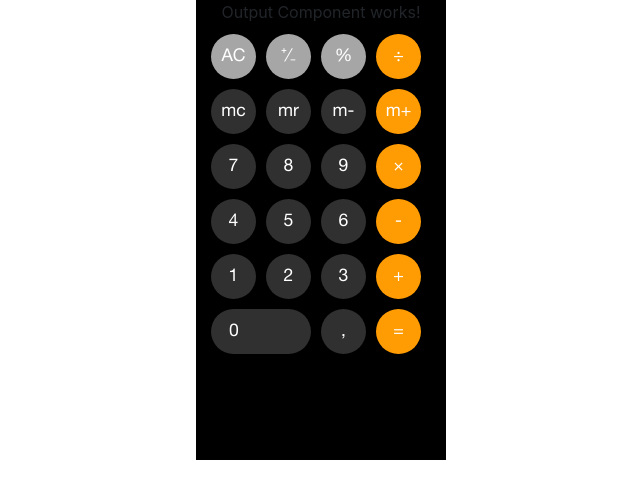
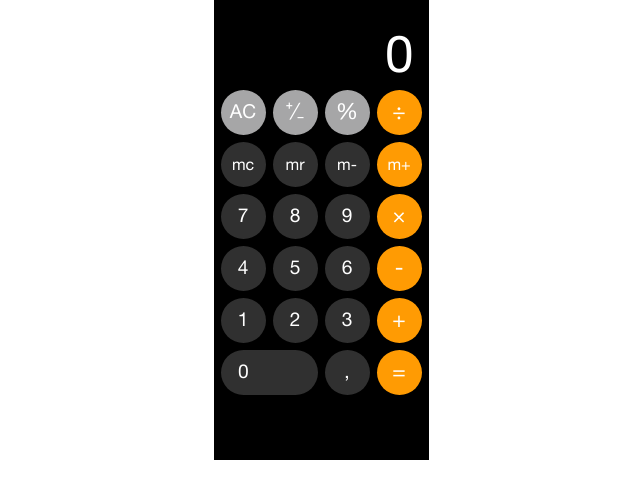
Before and after one commit to alexey-plotnikov/React-Codempire-Test-Task, a React (Create React App) app in the folder calculator-application/: page / in a window 1280 px wide. Shown: the top 498 px of the page, without its empty margins (319-959 px from the left). Built offline with nearby package versions, Linux system fonts and the light colour scheme.

Commit message:
UI changes, new methods implementation

```diff
--- a/calculator-application/src/common/constants.js
+++ b/calculator-application/src/common/constants.js
@@ -23,8 +23,10 @@ export const KeypadButtonConstants = {
   NUMBER_TWO: "2",
   NUMBER_ONE: "1",
   NUMBER_ZERO: "0",
-  LIGHT_GREY: "light-grey-button",
-  GREY: "grey-button",
-  ORANGE: "orange-button",
-  ZERO_BUTTON_SIZE: "zero-button-size"
+  SIGN_STYLE: "sign-button",
+  MEMORY_NUMBER_STYLE: "memory-number-button",
+  ZERO_STYLE: "zero-button",
+  LIGHT_GREY_COLOR: "light-grey-button",
+  GREY_COLOR: "grey-button",
+  ORANGE_COLOR: "orange-button",
 };
--- a/calculator-application/src/components/Calculator/Calculator.js
+++ b/calculator-application/src/components/Calculator/Calculator.js
@@ -1,17 +1,20 @@
 import React from "react";
 
-import OutputComponent from "components/Output/Output";
+import OutputComponent from "components/OutputDisplay/OutputDisplay";
 import KeypadComponent from "components/Keypad/Keypad";
 
-import "./Calculator.scss"
+import "./Calculator.scss";
 
 const CalculatorComponent = (props) => {
-  const {} = props;
+  const { inputDigit, displayedValue, clearOutputDisplay } = props;
 
   return (
     <div className="content-component">
-      <OutputComponent />
-      <KeypadComponent />
+      <OutputComponent displayedValue={displayedValue} />
+      <KeypadComponent
+        inputDigit={(digit) => inputDigit(digit)}
+        clearOutputDisplay={() => clearOutputDisplay()}
+      />
     </div>
   );
 };
--- a/calculator-application/src/components/Calculator/Calculator.scss
+++ b/calculator-application/src/components/Calculator/Calculator.scss
@@ -1,6 +1,6 @@
 .content-component {
   height: 460px;
-  width: 250px;
+  width: 215px;
   margin: auto;
   padding: 0;
   text-align: center;
--- a/calculator-application/src/components/Keypad/Keypad.js
+++ b/calculator-application/src/components/Keypad/Keypad.js
@@ -1,174 +1,193 @@
 import React from "react";
-
-import Container from "react-bootstrap/Container";
-import Row from "react-bootstrap/Row";
-import Col from "react-bootstrap/Col";
 
 import KeypadButton from "components/KeypadButton/KeypadButton";
 import { KeypadButtonConstants } from "common/constants";
 import "./Keypad.scss";
 
 const KeypadComponent = (props) => {
-  const {} = props;
+  const { inputDigit, clearOutputDisplay } = props;
 
   return (
-    <Container className="keypad-container">
-      <Row className="keypad-container__keypad-row no-gutters">
-        <Col className="test">
+    <div className="keypad-container">
+      <div className="keypad-container__keypad-row">
+        <div className="keypad-container__keypad-row__keypad-column">
           <KeypadButton
             btnLabel={KeypadButtonConstants.ALL_CLEAR_SIGN}
-            btnStyle={KeypadButtonConstants.LIGHT_GREY}
+            btnColor={KeypadButtonConstants.LIGHT_GREY_COLOR}
+            onClick={() => clearOutputDisplay()}
           />
-        </Col>
-        <Col className="test">
+        </div>
+        <div className="keypad-container__keypad-row__keypad-column">
           <KeypadButton
             btnLabel={KeypadButtonConstants.PLUS_MINUS_SIGN}
-            btnStyle={KeypadButtonConstants.LIGHT_GREY}
+            btnStyle={KeypadButtonConstants.SIGN_STYLE}
+            btnColor={KeypadButtonConstants.LIGHT_GREY_COLOR}
           />
-        </Col>
-        <Col className="test">
+        </div>
+        <div className="keypad-container__keypad-row__keypad-column">
           <KeypadButton
             btnLabel={KeypadButtonConstants.PERCENTAGE_SIGN}
-            btnStyle={KeypadButtonConstants.LIGHT_GREY}
+            btnColor={KeypadButtonConstants.LIGHT_GREY_COLOR}
+            btnStyle={KeypadButtonConstants.SIGN_STYLE}
           />
-        </Col>
-        <Col className="test">
+        </div>
+        <div className="keypad-container__keypad-row__keypad-column">
           <KeypadButton
             btnLabel={KeypadButtonConstants.DIVISION_SIGN}
-            btnStyle={KeypadButtonConstants.ORANGE}
+            btnColor={KeypadButtonConstants.ORANGE_COLOR}
+            btnStyle={KeypadButtonConstants.SIGN_STYLE}
           />
-        </Col>
-      </Row>
+        </div>
+      </div>
 
-      <Row className="keypad-container__keypad-row no-gutters">
-        <Col>
+      <div className="keypad-container__keypad-row no-gutters">
+        <div className="keypad-container__keypad-row__keypad-column">
           <KeypadButton
             btnLabel={KeypadButtonConstants.MEMORY_NUMBER_CLEAR_SIGN}
-            btnStyle={KeypadButtonConstants.GREY}
+            btnColor={KeypadButtonConstants.GREY_COLOR}
+            btnStyle={KeypadButtonConstants.MEMORY_NUMBER_STYLE}
           />
-        </Col>
-        <Col>
+        </div>
+        <div className="keypad-container__keypad-row__keypad-column">
           <KeypadButton
             btnLabel={KeypadButtonConstants.MEMORY_NUMBER_RECALL_SIGN}
-            btnStyle={KeypadButtonConstants.GREY}
+            btnColor={KeypadButtonConstants.GREY_COLOR}
+            btnStyle={KeypadButtonConstants.MEMORY_NUMBER_STYLE}
           />
-        </Col>
-        <Col>
+        </div>
+        <div className="keypad-container__keypad-row__keypad-column">
           <KeypadButton
             btnLabel={KeypadButtonConstants.MEMORY_NUMBER_MINUS_SIGN}
-            btnStyle={KeypadButtonConstants.GREY}
+            btnColor={KeypadButtonConstants.GREY_COLOR}
+            btnStyle={KeypadButtonConstants.MEMORY_NUMBER_STYLE}
           />
-        </Col>
-        <Col>
+        </div>
+        <div className="keypad-container__keypad-row__keypad-column">
           <KeypadButton
             btnLabel={KeypadButtonConstants.MEMORY_NUMBER_PLUS_SIGN}
-            btnStyle={KeypadButtonConstants.ORANGE}
+            btnColor={KeypadButtonConstants.ORANGE_COLOR}
+            btnStyle={KeypadButtonConstants.MEMORY_NUMBER_STYLE}
           />
-        </Col>
-      </Row>
+        </div>
+      </div>
 
-      <Row className="keypad-container__keypad-row no-gutters">
-        <Col>
+      <div className="keypad-container__keypad-row no-gutters">
+        <div className="keypad-container__keypad-row__keypad-column">
           <KeypadButton
             btnLabel={KeypadButtonConstants.NUMBER_SEVEN}
-            btnStyle={KeypadButtonConstants.GREY}
+            btnColor={KeypadButtonConstants.GREY_COLOR}
+            onClick={() => inputDigit(KeypadButtonConstants.NUMBER_SEVEN)}
           />
-        </Col>
-        <Col>
+        </div>
+        <div className="keypad-container__keypad-row__keypad-column">
           <KeypadButton
             btnLabel={KeypadButtonConstants.NUMBER_EIGHT}
-            btnStyle={KeypadButtonConstants.GREY}
+            btnColor={KeypadButtonConstants.GREY_COLOR}
+            onClick={() => inputDigit(KeypadButtonConstants.NUMBER_EIGHT)}
           />
-        </Col>
-        <Col>
+        </div>
+        <div className="keypad-container__keypad-row__keypad-column">
           <KeypadButton
             btnLabel={KeypadButtonConstants.NUMBER_NINE}
-            btnStyle={KeypadButtonConstants.GREY}
+            btnColor={KeypadButtonConstants.GREY_COLOR}
+            onClick={() => inputDigit(KeypadButtonConstants.NUMBER_NINE)}
           />
-        </Col>
-        <Col>
+        </div>
+        <div className="keypad-container__keypad-row__keypad-column">
           <KeypadButton
             btnLabel={KeypadButtonConstants.TIMES_SIGN}
-            btnStyle={KeypadButtonConstants.ORANGE}
+            btnColor={KeypadButtonConstants.ORANGE_COLOR}
+            btnStyle={KeypadButtonConstants.SIGN_STYLE}
           />
-        </Col>
-      </Row>
+        </div>
+      </div>
 
-      <Row className="keypad-container__keypad-row no-gutters">
-        <Col>
+      <div className="keypad-container__keypad-row no-gutters">
+        <div className="keypad-container__keypad-row__keypad-column">
           <KeypadButton
             btnLabel={KeypadButtonConstants.NUMBER_FOUR}
-            btnStyle={KeypadButtonConstants.GREY}
+            btnColor={KeypadButtonConstants.GREY_COLOR}
+            onClick={() => inputDigit(KeypadButtonConstants.NUMBER_FOUR)}
           />
-        </Col>
-        <Col>
+        </div>
+        <div className="keypad-container__keypad-row__keypad-column">
           <KeypadButton
             btnLabel={KeypadButtonConstants.NUMBER_FIVE}
-            btnStyle={KeypadButtonConstants.GREY}
+            btnColor={KeypadButtonConstants.GREY_COLOR}
+            onClick={() => inputDigit(KeypadButtonConstants.NUMBER_FIVE)}
           />
-        </Col>
-        <Col>
+        </div>
+        <div className="keypad-container__keypad-row__keypad-column">
           <KeypadButton
             btnLabel={KeypadButtonConstants.NUMBER_SIX}
-            btnStyle={KeypadButtonConstants.GREY}
+            btnColor={KeypadButtonConstants.GREY_COLOR}
+            onClick={() => inputDigit(KeypadButtonConstants.NUMBER_SIX)}
           />
-        </Col>
-        <Col>
+        </div>
+        <div className="keypad-container__keypad-row__keypad-column">
           <KeypadButton
             btnLabel={KeypadButtonConstants.MINUS_SIGN}
-            btnStyle={KeypadButtonConstants.ORANGE}
+            btnColor={KeypadButtonConstants.ORANGE_COLOR}
+            btnStyle={KeypadButtonConstants.SIGN_STYLE}
           />
-        </Col>
-      </Row>
+        </div>
+      </div>
 
-      <Row className="keypad-container__keypad-row no-gutters">
-        <Col>
+      <div className="keypad-container__keypad-row no-gutters">
+        <div className="keypad-container__keypad-row__keypad-column">
           <KeypadButton
             btnLabel={KeypadButtonConstants.NUMBER_ONE}
-            btnStyle={KeypadButtonConstants.GREY}
+            btnColor={KeypadButtonConstants.GREY_COLOR}
+            onClick={() => inputDigit(KeypadButtonConstants.NUMBER_ONE)}
           />
-        </Col>
-        <Col>
+        </div>
+        <div className="keypad-container__keypad-row__keypad-column">
           <KeypadButton
             btnLabel={KeypadButtonConstants.NUMBER_TWO}
-            btnStyle={KeypadButtonConstants.GREY}
+            btnColor={KeypadButtonConstants.GREY_COLOR}
+            onClick={() => inputDigit(KeypadButtonConstants.NUMBER_TWO)}
           />
-        </Col>
-        <Col>
+        </div>
+        <div className="keypad-container__keypad-row__keypad-column">
           <KeypadButton
             btnLabel={KeypadButtonConstants.NUMBER_THREE}
-            btnStyle={KeypadButtonConstants.GREY}
+            btnColor={KeypadButtonConstants.GREY_COLOR}
+            onClick={() => inputDigit(KeypadButtonConstants.NUMBER_THREE)}
           />
-        </Col>
-        <Col>
+        </div>
+        <div className="keypad-container__keypad-row__keypad-column">
           <KeypadButton
             btnLabel={KeypadButtonConstants.PLUS_SIGN}
-            btnStyle={KeypadButtonConstants.ORANGE}
+            btnColor={KeypadButtonConstants.ORANGE_COLOR}
+            btnStyle={KeypadButtonConstants.SIGN_STYLE}
           />
-        </Col>
-      </Row>
+        </div>
+      </div>
 
-      <Row className="keypad-container__keypad-row no-gutters">
-        <Col>
+      <div className="keypad-container__keypad-row no-gutters">
+        <div className="keypad-container__keypad-row__keypad-column">
           <KeypadButton
             btnLabel={KeypadButtonConstants.NUMBER_ZERO}
-            btnStyle={KeypadButtonConstants.ZERO_BUTTON_SIZE}
+            btnColor={KeypadButtonConstants.GREY_COLOR}
+            btnStyle={KeypadButtonConstants.ZERO_STYLE}
+            onClick={() => inputDigit(KeypadButtonConstants.NUMBER_ZERO)}
           />
-        </Col>
-        <Col>
+        </div>
+        <div className="keypad-container__keypad-row__keypad-column">
           <KeypadButton
             btnLabel={KeypadButtonConstants.FLOATING_POINT_SIGN}
-            btnStyle={KeypadButtonConstants.GREY}
+            btnColor={KeypadButtonConstants.GREY_COLOR}
           />
-        </Col>
-        <Col>
+        </div>
+        <div className="keypad-container__keypad-row__keypad-column">
           <KeypadButton
             btnLabel={KeypadButtonConstants.EQUALS_SIGN}
-            btnStyle={KeypadButtonConstants.ORANGE}
+            btnColor={KeypadButtonConstants.ORANGE_COLOR}
+            btnStyle={KeypadButtonConstants.SIGN_STYLE}
           />
-        </Col>
-      </Row>
-    </Container>
+        </div>
+      </div>
+    </div>
   );
 };
 
--- a/calculator-application/src/components/Keypad/Keypad.scss
+++ b/calculator-application/src/components/Keypad/Keypad.scss
@@ -1,6 +1,19 @@
 .keypad-container {
+  display: flex;
+  flex-direction: column;
 }
 
 .keypad-container__keypad-row {
-  padding-top: 10px;
+  display: flex;
+  flex-direction: row;
+  padding-top: 7px;
+
+  &:first-child {
+    padding-top: 0;
+  }
 }
+
+.keypad-container__keypad-row__keypad-column {
+  margin-left: 7px;
+  border-radius: 50%;
+}
--- a/calculator-application/src/components/KeypadButton/KeypadButton.js
+++ b/calculator-application/src/components/KeypadButton/KeypadButton.js
@@ -1,22 +1,15 @@
 import React from "react";
 
-import { KeypadButtonConstants } from "common/constants";
 import "./KeypadButton.scss";
 
 const KeypadButton = (props) => {
-  const { btnLabel, btnStyle } = props;
+  const { btnLabel, btnStyle, btnColor, onClick } = props;
 
-  const getBtnStyle = () => {
-    if (btnStyle === KeypadButtonConstants.ZERO_BUTTON_SIZE) {
-      return KeypadButtonConstants.ZERO_BUTTON_SIZE;
-    } else if (btnStyle === KeypadButtonConstants.LIGHT_GREY) {
-      return KeypadButtonConstants.LIGHT_GREY;
-    } else if (btnStyle === KeypadButtonConstants.ORANGE) {
-      return KeypadButtonConstants.ORANGE;
-    } else return KeypadButtonConstants.GREY;
-  };
-
-  return <div className={`keypad-button ${getBtnStyle()}`}>{btnLabel}</div>;
+  return (
+    <div className={`keypad-button ${btnColor} ${btnStyle}`} onClick={onClick}>
+      {btnLabel}
+    </div>
+  );
 };
 
 export default KeypadButton;
--- a/calculator-application/src/components/KeypadButton/KeypadButton.scss
+++ b/calculator-application/src/components/KeypadButton/KeypadButton.scss
@@ -7,31 +7,38 @@
     align-items: center;
     justify-content: center;
     font-family: "Helvetica Neue OTS";
-    font-size: 1.1em;
+    font-size: 1.2em;
     color: #ffffff;
 
     &:hover{
       cursor: pointer;
     }
-  }
 
-  .light-grey-button {
+    &.light-grey-button {
       background: #a6a6a7;
     }
 
-  .grey-button {
+    &.grey-button {
       background: #303030;
     }
 
-  .orange-button {
+    &.orange-button {
       background: #ff9b03;
     }
 
-  .zero-button-size {
-    margin-right: 10px;
-    width: 100px;
-    padding-left: 18px;
+    &.zero-button {
+      width: 97px;
+      padding-left: 17.5px;
       background: #303030;
       border-radius: 25px;
-    justify-content: left;
+      justify-content: flex-start;
     }
+
+    &.sign-button {
+      font-size: 1.4em;
+    }
+
+    &.memory-number-button {
+      font-size: 1em;
+    }
+  }
--- a/calculator-application/src/components/Output/Output.js
+++ /dev/null
@@ -1,11 +0,0 @@
-import React from "react";
-
-const OutputComponent = (props) => {
-    const {} = props;
-
-    return (
-        <div>Output Component works!</div>
-    )
-};
-
-export default OutputComponent;
--- /dev/null
+++ b/calculator-application/src/components/OutputDisplay/OutputDisplay.js
@@ -0,0 +1,11 @@
+import React from "react";
+
+import "./OutputDisplay.scss";
+
+const OutputComponent = (props) => {
+  const { displayedValue } = props;
+
+  return <div className="output-display-container">{displayedValue}</div>;
+};
+
+export default OutputComponent;
--- /dev/null
+++ b/calculator-application/src/components/OutputDisplay/OutputDisplay.scss
@@ -0,0 +1,13 @@
+.output-display-container {
+    display: flex;
+    height: 90px;
+    flex-direction: row;
+    align-items: center;
+    flex: 1;
+    justify-content: flex-end;
+    padding-top: 22px;
+    padding-right: 15px;
+    font-family: "Helvetica Neue OTS";
+    color: white;
+    font-size: 3.2em;
+}
--- a/calculator-application/src/containers/Calculator/Calculator.js
+++ b/calculator-application/src/containers/Calculator/Calculator.js
@@ -1,12 +1,47 @@
 import React from "react";
 
 import CalculatorComponent from "components/Calculator/Calculator";
+import { KeypadButtonConstants } from "common/constants";
 
 class Calculator extends React.Component {
+  constructor() {
+    super();
+
+    this.state = {
+      displayedValue: KeypadButtonConstants.NUMBER_ZERO,
+    };
+  }
+
+  inputDigit(digit) {
+    const { displayedValue } = this.state;
+
+    this.setState({
+      displayedValue:
+        displayedValue === KeypadButtonConstants.NUMBER_ZERO
+          ? digit
+          : displayedValue + digit,
+    });
+  }
+
+  clearOutputDisplay() {
+    this.setState({
+      displayedValue: KeypadButtonConstants.NUMBER_ZERO,
+    });
+  }
+
+  executeCalculation(calculation) {
+    console.log(calculation);
+  }
+
   render() {
+    const { displayedValue } = this.state;
     return (
       <div>
-        <CalculatorComponent />
+        <CalculatorComponent
+          displayedValue={displayedValue}
+          inputDigit={(digit) => this.inputDigit(digit)}
+          clearOutputDisplay={() => this.clearOutputDisplay()}
+        />
       </div>
     );
   }
```
Lines whose indentation alone changed are shown as unchanged.
